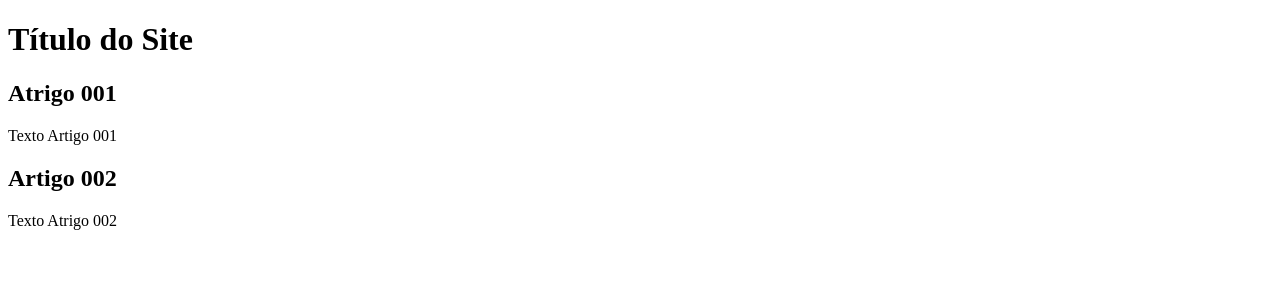
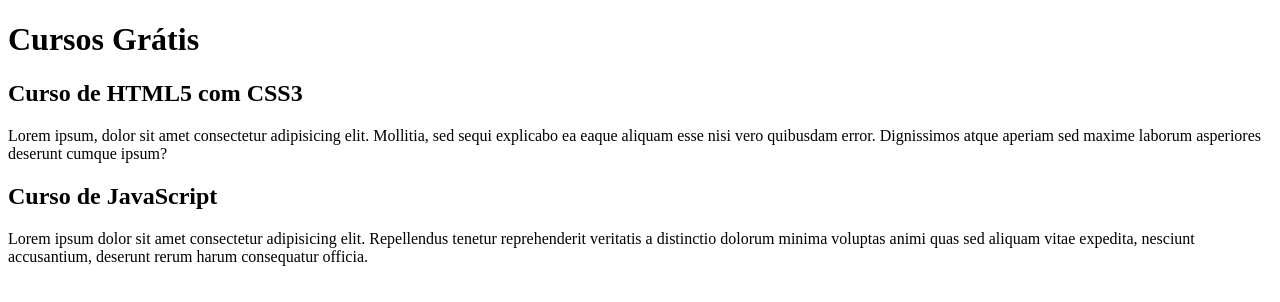
Before and after one commit to Lgsantos1908/projeto-site, a plain HTML site: page index.html in a window 1280 px wide. Drawn offline with Linux system fonts and the light colour scheme.

Commit message:
comecei a escrever o conteudo

```diff
--- a/index.html
+++ b/index.html
@@ -9,15 +9,22 @@
 <body>
     <main>
         <header>
-            <h1>Título do Site</h1>
+            <h1>Cursos Grátis</h1>
         </header>
         <article>
-            <h2>Atrigo 001</h2>
-            <p>Texto Artigo 001</p>
+            <h2>Curso de HTML5 com CSS3</h2>
+            <p>Lorem ipsum, dolor sit amet consectetur adipisicing elit.
+                Mollitia, sed sequi explicabo ea eaque aliquam esse nisi vero quibusdam error.
+                Dignissimos atque aperiam sed maxime laborum asperiores deserunt cumque ipsum?
+            </p>
         </article>
         <article>
-            <h2>Artigo 002</h2>
-            <p>Texto Atrigo 002</p>
+            <h2>Curso de JavaScript</h2>
+            <p>Lorem ipsum dolor sit amet consectetur adipisicing elit.
+                Repellendus tenetur reprehenderit veritatis a distinctio dolorum minima voluptas animi quas sed aliquam vitae expedita,
+                nesciunt accusantium,
+                deserunt rerum harum consequatur officia.
+            </p>
         </article>
     </main>
 </body>
```
